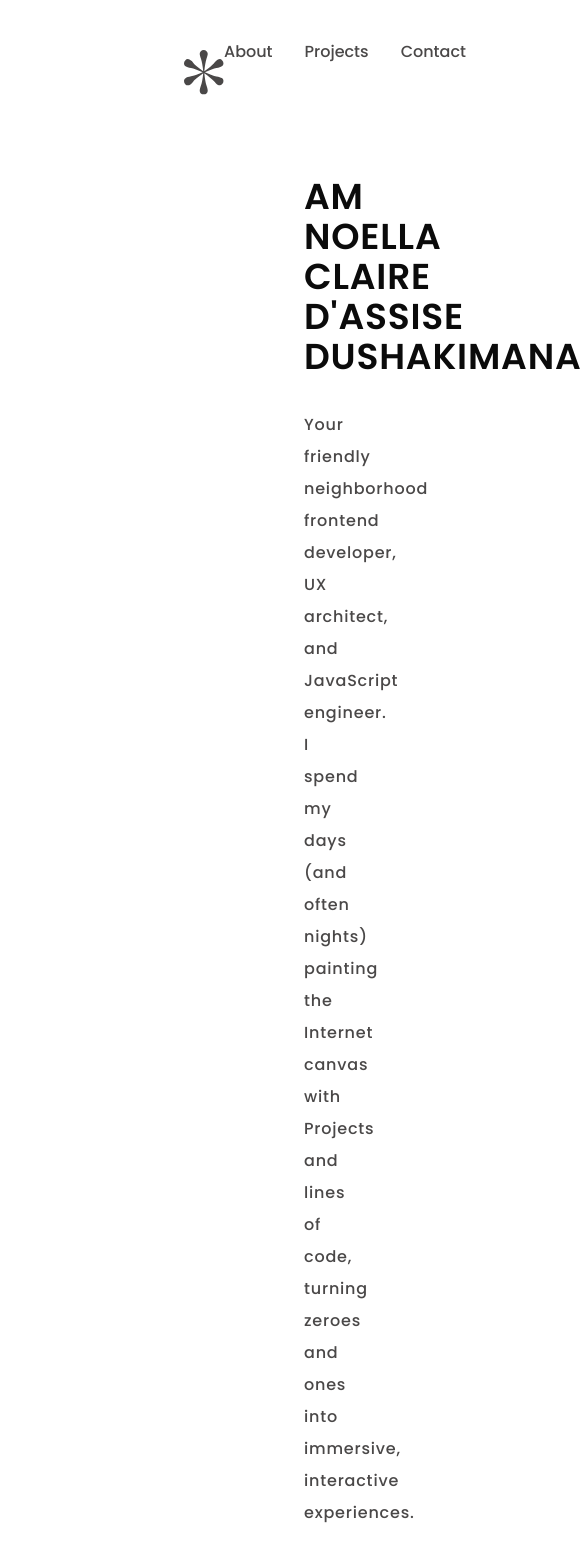
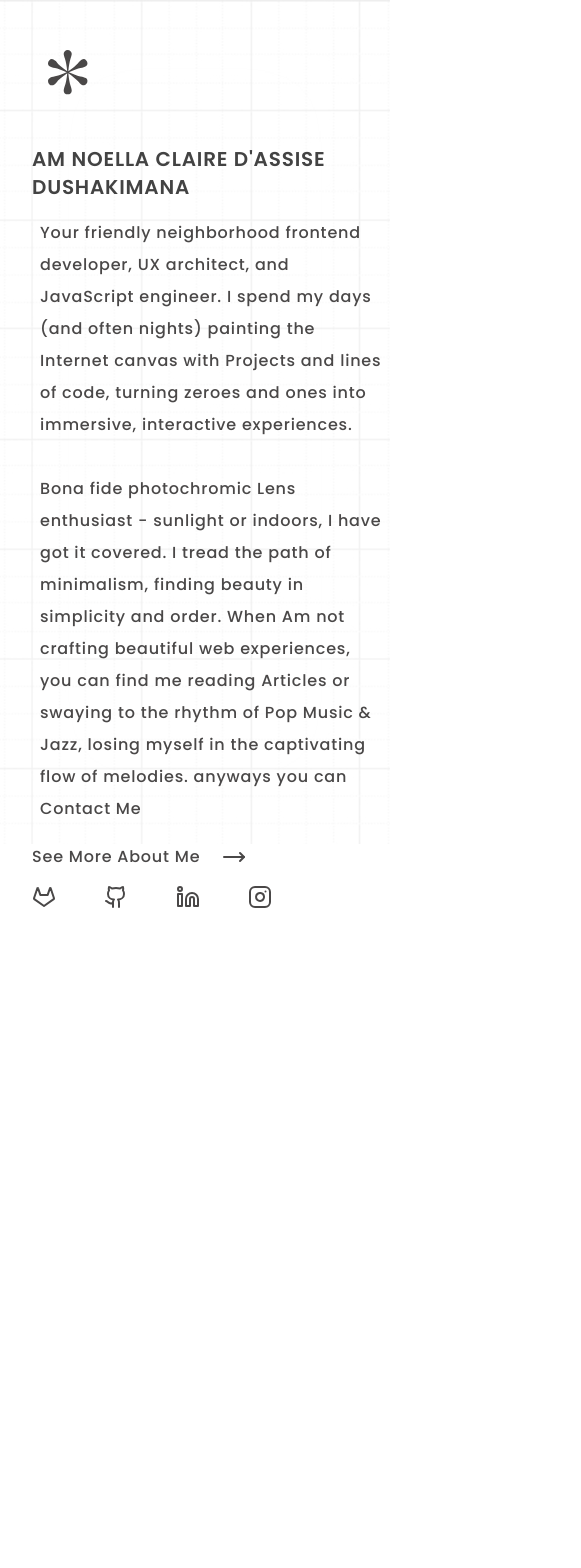
Before and after one commit to NoellaPromise/portifolio, a Next.js app: page / in a window 390 px wide. Shown: the top 1568 px of the page, 581 px wide, since content can reach past the window. After the commit the page ends 941 px from the top, so only its background shows below. Built offline with nearby package versions, Linux system fonts and the light colour scheme.

Commit message:
add responsiveness to the home page

```diff
--- a/app/page.tsx
+++ b/app/page.tsx
@@ -1,3 +1,4 @@
+"use client";
 import StarIcon from "@/public/Icons/starIcon";
 import Link from "next/link";
 import Icon from "@/public/Icons/icon";
@@ -6,36 +7,58 @@ import LinkedIn from "@/public/Icons/linkedIn";
 import Instagram from "@/public/Icons/instagram";
 import RightArrow from "@/public/Icons/rightArrow";
 import Text from "@/public/Icons/text";
-// import BG from "@/public/Images/grid3.jpg";
-// import Image from "next/image";
+import MenuIcon from "@/public/Icons/menuIcon";
+import { useState } from "react";
+import BG from "@/public/Images/grid3.jpg";
+import Image from "next/image";
 export default function Home() {
+  const [isMenuOpen, setIsMenuOpen] = useState(false);
+
+  const toggleMenu = () => {
+    setIsMenuOpen(!isMenuOpen);
+  };
   return (
-    <div className="container px-4">
     <div>
-        {/* <Image
+      <div>
+        <Image
           alt="background"
           src={BG}
           placeholder="blur"
           quality={100}
           fill
           sizes="200vw"
-          style={
-            {
+          className="absolute inset-0 bg-gradient-to-r from-blue-900/50 via-transparent to-purple-900/50 opacity-10"
+          style={{
             objectFit: "cover",
-              opacity: "1"
-            }
-          }
-        /> */}
+            backdropFilter: "blur(60px)",
+          }}
+        />
       </div>
-      <main className=" relative font-poppins font-medium text-primary-light">
-        <nav className="flex justify-between m-10">
+      <main className="relative font-poppins font-medium text-primary-light">
+        <nav className="flex justify-between m-10 sticky z-50">
           <Link
             href="/"
-            className="ml-32 hover:text-[#182a38] hover:scale-110"
+            className="hover:text-[#182a38] hover:scale-110 ml-2 md:ml-8 lg:ml-32 "
           >
             <StarIcon />
           </Link>
-          <div className="flex  gap-8 mr-32 hover:underline-offset-4">
+
+          <button
+            onClick={toggleMenu}
+            className="lg:hidden text-black focus:outline-none"
+          >
+            <MenuIcon />
+          </button>
+
+          <div
+            className={`fixed lg:relative top-0 left-0 w-full h-screen lg:h-auto
+    bg-white lg:bg-transparent
+    flex flex-col lg:flex-row items-center justify-center
+    lg:flex lg:justify-end mr-28 lg:gap-8
+    transition-all duration-300
+    ${isMenuOpen ? "block lg:flex" : "hidden lg:flex"}`}
+          >
+            <div className="flex flex-col lg:flex-row gap-8 items-center">
               <Link
                 href="/about"
                 className="hover:underline hover:decoration-blue-950 hover:underline-offset-6"
@@ -54,18 +77,21 @@ export default function Home() {
               >
                 Contact
               </Link>
-            {/* <button>Toggler</button> */}
+            </div>
           </div>
         </nav>
-        <div className="flex flex-col justify-center  p-8  ml-64 tracking-wider font-medium">
-          <h1 className="font-semibold text-4xl mb-8 text-secondary-light animate-pulse duration-[3000ms] hover:animate-none">
+        <div className="flex flex-col justify-center md:p-6 lg:p-4 ml-8 lg:ml-72 tracking-wider font-medium ">
+          <h1 className="font-semibold text-xl md:text-2xl lg:text-4xl 2xl:text-4xl mb-2 md:mb-4 lg:mb-8 text-secondary-light animate-pulse duration-[3000ms] hover:animate-none">
             AM NOELLA CLAIRE D'ASSISE DUSHAKIMANA
           </h1>
-          <div className="mb-10 w-4/5 leading-loose">
+          <div className="mb-3 p-2 md:mb-8 lg:mb-10 w-full lg:w-4/5 leading-loose ">
             <Text />
           </div>
           <div className="flex gap-3">
-            <Link href="/about" className="mb-12 hover:underline">
+            <Link
+              href="/about"
+              className="mb-4 md:mb-12 lg:mb-12 hover:underline"
+            >
               See More About Me
             </Link>
             <Link
@@ -76,7 +102,7 @@ export default function Home() {
             </Link>
           </div>
 
-          <div className="flex gap-12">
+          <div className="flex gap-12 mb-8">
             <Link
               href="https://gitlab.com/dushakenoella"
               className="hover:text-[#182a38] hover:scale-110"
--- /dev/null
+++ b/public/Icons/menuIcon.tsx
@@ -0,0 +1,22 @@
+import React from "react";
+
+const menuIcon = () => {
+  return (
+    <svg
+      xmlns="http://www.w3.org/2000/svg"
+      className="h-6 w-6"
+      fill="none"
+      viewBox="0 0 24 24"
+      stroke="currentColor"
+      strokeWidth="2"
+    >
+      <path
+        strokeLinecap="round"
+        strokeLinejoin="round"
+        d="M4 6h16M4 12h16m-7 6h7"
+      />
+    </svg>
+  );
+};
+
+export default menuIcon;
```
Lines whose indentation alone changed are shown as unchanged.
